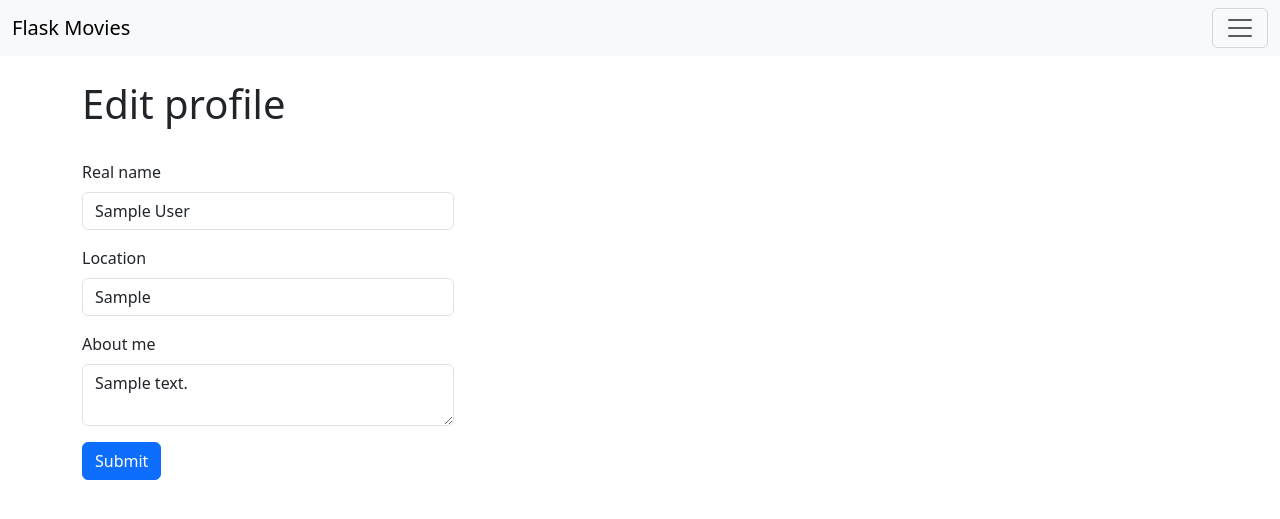
After one commit to Martellus88/FlaskMovies, a Flask app: page /edit_profile in a window 1280 px wide. The commit adds this page. Shown: the top 519 px of the page. Run offline with Flask 2, Linux system fonts and the light colour scheme; a user stored in the database is signed in; tables that the repository leaves empty hold one stand-in row (values such as "Sample post"); some libraries are stand-ins or nearby versions.

Commit message:
added edit profile

```diff
--- /dev/null
+++ b/app/main/forms.py
@@ -0,0 +1,10 @@
+from flask_wtf import FlaskForm
+from wtforms import StringField, TextAreaField, SubmitField
+from wtforms.validators import Length
+
+
+class EditProfileForm(FlaskForm):
+    name = StringField('Real name', validators=[Length(0,64)])
+    location = StringField('Location', validators=[Length(0,64)])
+    about_me = TextAreaField('About me')
+    submit = SubmitField('Submit')
--- a/app/main/views.py
+++ b/app/main/views.py
@@ -1,6 +1,9 @@
-from flask import render_template
+from flask import render_template, flash, redirect, url_for
+from flask_login import current_user
 from . import main
 from ..models import User
+from .forms import EditProfileForm
+from .. import db
 
 
 @main.route('/')
@@ -12,3 +15,20 @@ def index():
 def profile_username(username):
     user = User.query.filter_by(username=username).first_or_404()
     return render_template('profile.html', user=user)
+
+
+@main.route('/edit_profile', methods=['GET', 'POST'])
+def edit_profile():
+    form = EditProfileForm()
+    if form.validate_on_submit():
+        current_user.name = form.name.data
+        current_user.location = form.location.data
+        current_user.about_me = form.about_me.data
+        db.session.add(current_user)
+        db.session.commit()
+        flash('Your profile has been updated.')
+        return redirect(url_for('.profile_username', username=current_user.username))
+    form.name.data = current_user.name
+    form.location.data = current_user.location
+    form.about_me.data = current_user.about_me
+    return render_template('edit_profile.html', form=form)
--- a/app/templates/base.html
+++ b/app/templates/base.html
@@ -42,6 +42,7 @@
               Profile settings
             </a>
             <ul class="dropdown-menu" aria-labelledby="offcanvasNavbarDropdown">
+              <li><a class="dropdown-item" href="{{ url_for('main.edit_profile') }}">Edit profile</a></li>
               <li><a class="dropdown-item" href="{{ url_for('auth.change_password') }}">Change Password</a></li>
               <li><a class="dropdown-item" href="{{ url_for('auth.change_mail_request') }}">Change Email</a></li>
               <li>
--- /dev/null
+++ b/app/templates/edit_profile.html
@@ -0,0 +1,12 @@
+{% extends "base.html" %}
+{% from 'bootstrap5/form.html' import render_form %}
+
+{% block title %}Flask Movies - Edit Profile{% endblock %}
+
+{% block page_content %}
+<h1>Edit profile</h1>
+<br>
+<div class="col-md-4">
+    {{ render_form(form) }}
+</div>
+{% endblock %}
--- a/app/templates/profile.html
+++ b/app/templates/profile.html
@@ -5,7 +5,7 @@
 {% block page_content %}
 <h1>{{ user.username }}</h1>
 {% if user.name or user.location %}
-<p>
+<p class="pt-2">
   {% if user.name %}{{user.name}}{% endif %}
   {% if user.location %}
       from <a href="http://maps.google.com/?q={{ user.location }}">{{ user.location }}</a><br>
```
